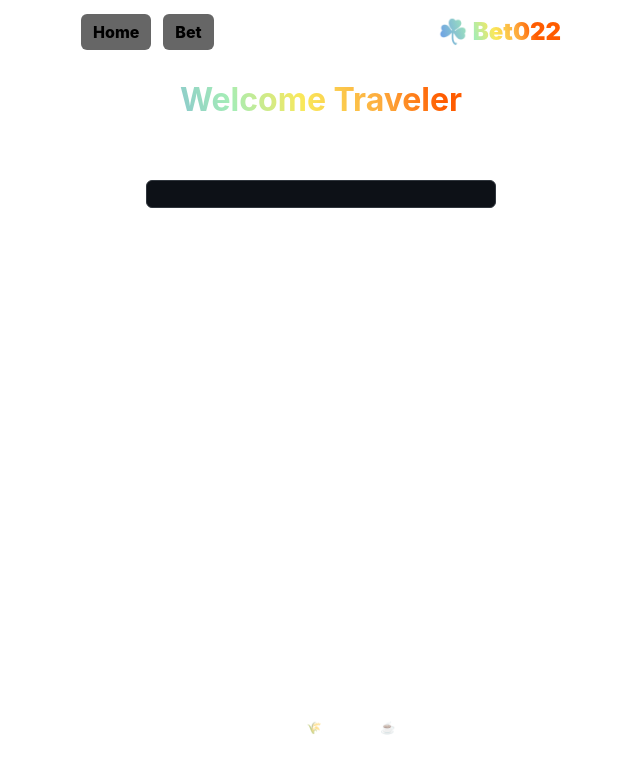
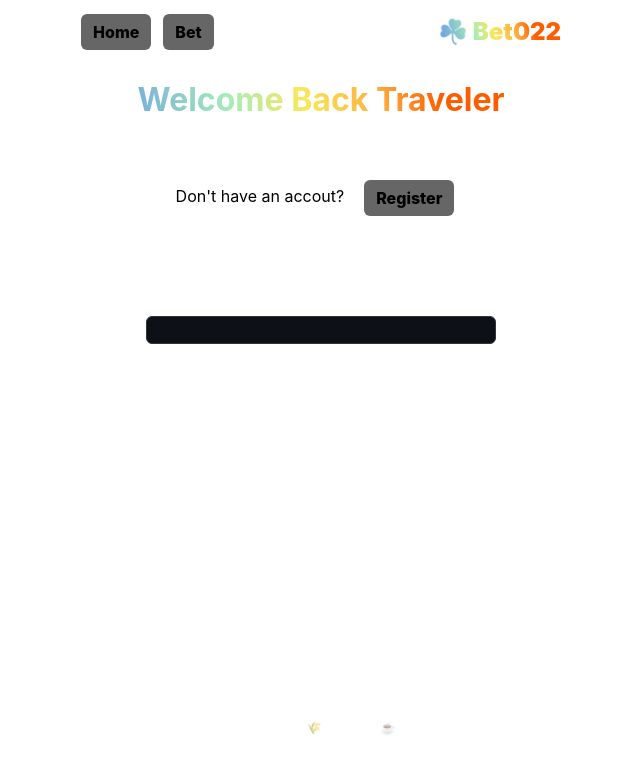
Before and after one commit to b8zeek/bet022, a Next.js app: page /login in a window 1280 px wide. Shown: the top 774 px of the page, without its empty margins (319-959 px from the left). Built offline with nearby package versions, Linux system fonts and the light colour scheme.

Commit message:
Updated Login page.

```diff
--- a/pages/login.tsx
+++ b/pages/login.tsx
@@ -1,11 +1,12 @@
 import styled from 'styled-components'
 
 import { PageLayout } from '../wrappers'
-import { Input } from '../components'
+import { Input, RedirectContainer } from '../components'
 
 export default function LoginPage() {
   return (
-    <PageLayout heading='Welcome Traveler' subheading='Thank you for your money poor lost soul'>
+    <PageLayout heading='Welcome Back Traveler' subheading='Thank you for your money poor lost soul'>
+      <RedirectContainer paragraph="Don't have an accout?" redirectLabel='Register' redirectPath='/register' />
       <Form>
         <Input spellCheck={false} />
       </Form>
```
